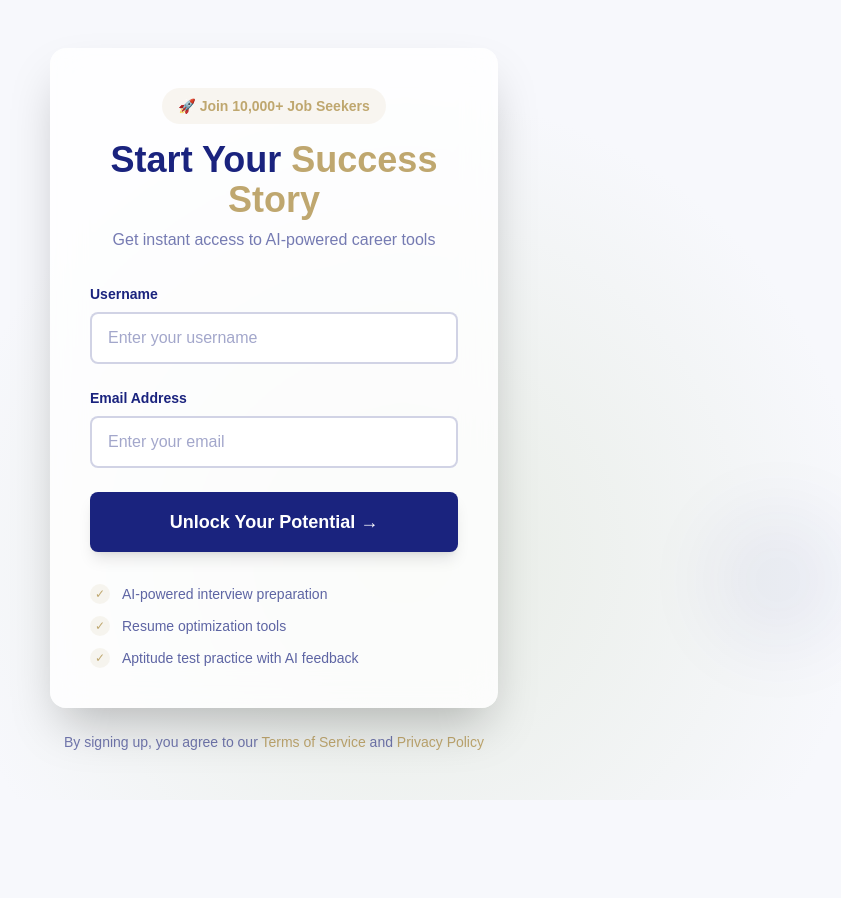
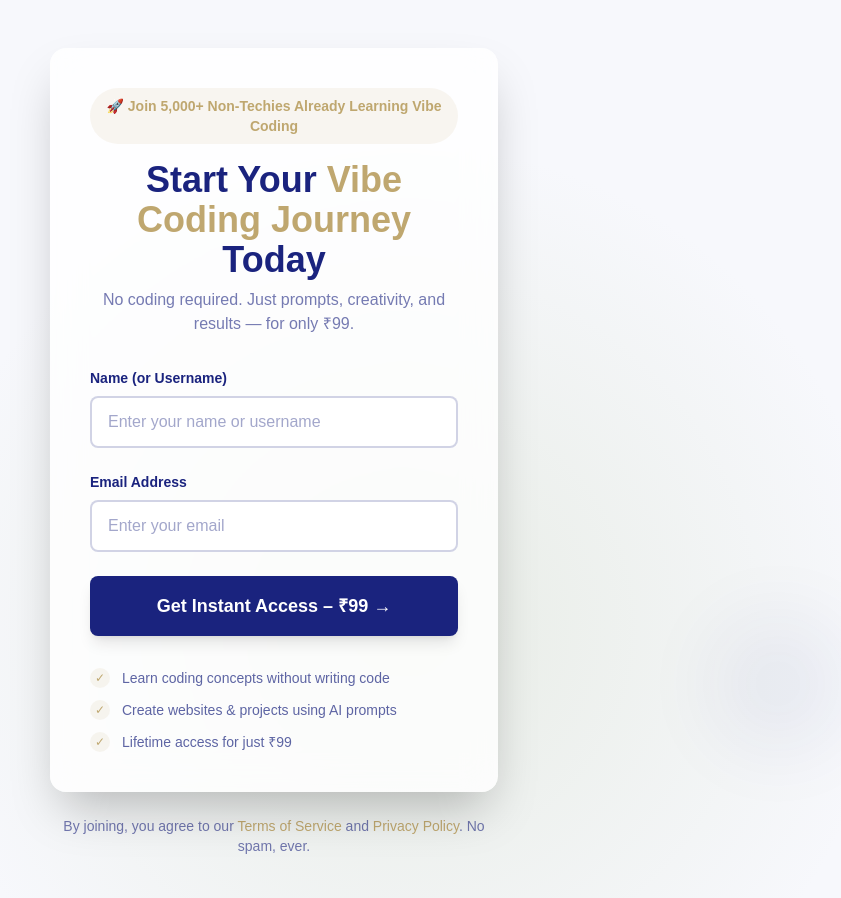
Before and after one commit to ajin008/learn99, a Next.js app: page /signup in a window 1280 px wide. Shown: the top 898 px of the page, without its empty margins (366-1207 px from the left). Before the commit the page ends 800 px from the top, so only its background shows below. Built offline with nearby package versions, Linux system fonts and the light colour scheme.

Commit message:
Revise signup page messaging and layout for clarity, emphasizing ease of use and value proposition

```diff
--- a/src/app/signup/page.tsx
+++ b/src/app/signup/page.tsx
@@ -84,13 +84,13 @@ export default function SignupPage() {
             className="text-center mb-8"
           >
             <span className="inline-block bg-accent/10 text-accent px-4 py-2 rounded-full text-sm font-semibold mb-4">
-              🚀 Join 10,000+ Job Seekers
+              🚀 Join 5,000+ Non-Techies Already Learning Vibe Coding
             </span>
             <h1 className="text-3xl sm:text-4xl font-bold text-primary mb-2">
-              Start Your <span className="text-accent">Success Story</span>
+              Start Your <span className="text-accent">Vibe Coding Journey</span> Today
             </h1>
             <p className="text-primary/60 text-sm sm:text-base">
-              Get instant access to AI-powered career tools
+              No coding required. Just prompts, creativity, and results — for only ₹99.
             </p>
           </motion.div>
 
@@ -102,14 +102,14 @@ export default function SignupPage() {
             onSubmit={handleSubmit}
             className="space-y-6"
           >
-            {/* Username Field */}
+            {/* Name Field */}
             <motion.div
               initial={{ opacity: 0, x: -20 }}
               animate={{ opacity: 1, x: 0 }}
               transition={{ delay: 0.4, duration: 0.6 }}
             >
               <label htmlFor="username" className="block text-sm font-semibold text-primary mb-2">
-                Username
+                Name (or Username)
               </label>
               <div className="relative">
                 <input
@@ -120,7 +120,7 @@ export default function SignupPage() {
                   onChange={handleChange}
                   required
                   className="w-full px-4 py-3 bg-white border-2 border-primary/20 rounded-lg focus:border-primary focus:outline-none focus:ring-2 focus:ring-primary/20 transition-all text-primary placeholder:text-primary/40"
-                  placeholder="Enter your username"
+                  placeholder="Enter your name or username"
                 />
                 <motion.div
                   initial={{ scale: 0 }}
@@ -174,7 +174,7 @@ export default function SignupPage() {
                 whileTap={{ scale: 0.98 }}
                 className="w-full bg-primary text-white px-8 py-4 rounded-lg font-semibold shadow-lg hover:shadow-xl transition-shadow text-base sm:text-lg relative overflow-hidden group"
               >
-                <span className="relative z-10">Unlock Your Potential →</span>
+                <span className="relative z-10">Get Instant Access – ₹99 →</span>
                 <motion.div
                   className="absolute inset-0 bg-accent/20"
                   initial={{ x: "-100%" }}
@@ -195,19 +195,19 @@ export default function SignupPage() {
                 <div className="w-5 h-5 rounded-full bg-accent/10 flex items-center justify-center flex-shrink-0">
                   <span className="text-accent text-xs">✓</span>
                 </div>
-                <span>AI-powered interview preparation</span>
+                <span>Learn coding concepts without writing code</span>
               </div>
               <div className="flex items-center gap-3 text-sm text-primary/70">
                 <div className="w-5 h-5 rounded-full bg-accent/10 flex items-center justify-center flex-shrink-0">
                   <span className="text-accent text-xs">✓</span>
                 </div>
-                <span>Resume optimization tools</span>
+                <span>Create websites & projects using AI prompts</span>
               </div>
               <div className="flex items-center gap-3 text-sm text-primary/70">
                 <div className="w-5 h-5 rounded-full bg-accent/10 flex items-center justify-center flex-shrink-0">
                   <span className="text-accent text-xs">✓</span>
                 </div>
-                <span>Aptitude test practice with AI feedback</span>
+                <span>Lifetime access for just ₹99</span>
               </div>
             </motion.div>
           </motion.form>
@@ -221,7 +221,7 @@ export default function SignupPage() {
           className="mt-6 text-center"
         >
           <p className="text-sm text-primary/60">
-            By signing up, you agree to our{" "}
+            By joining, you agree to our{" "}
             <a href="#" className="text-accent hover:underline">
               Terms of Service
             </a>{" "}
@@ -229,6 +229,7 @@ export default function SignupPage() {
             <a href="#" className="text-accent hover:underline">
               Privacy Policy
             </a>
+            . No spam, ever.
           </p>
         </motion.div>
       </div>
```
